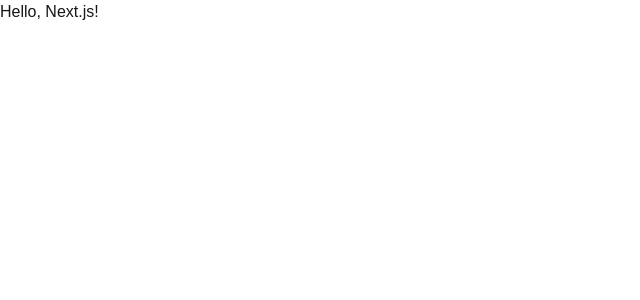
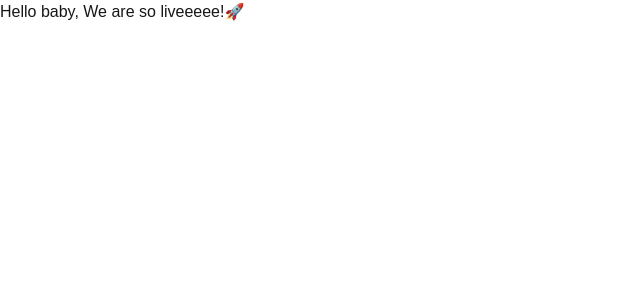
Before and after one commit to farahnazds/bridge-website, a Next.js app: page / in a window 1280 px wide. Shown: the top 300 px of the page, without its empty margins (0-640 px from the left). Built offline with nearby package versions, Linux system fonts and the light colour scheme.

Commit message:
Describe what you changed

```diff
--- a/app/page.tsx
+++ b/app/page.tsx
@@ -1,5 +1,5 @@
 
 
 export default function Home() {
-  return (<div>Hello, Next.js!</div>)
+  return (<div>Hello baby, We are so liveeeee!🚀</div>)
 }
```
